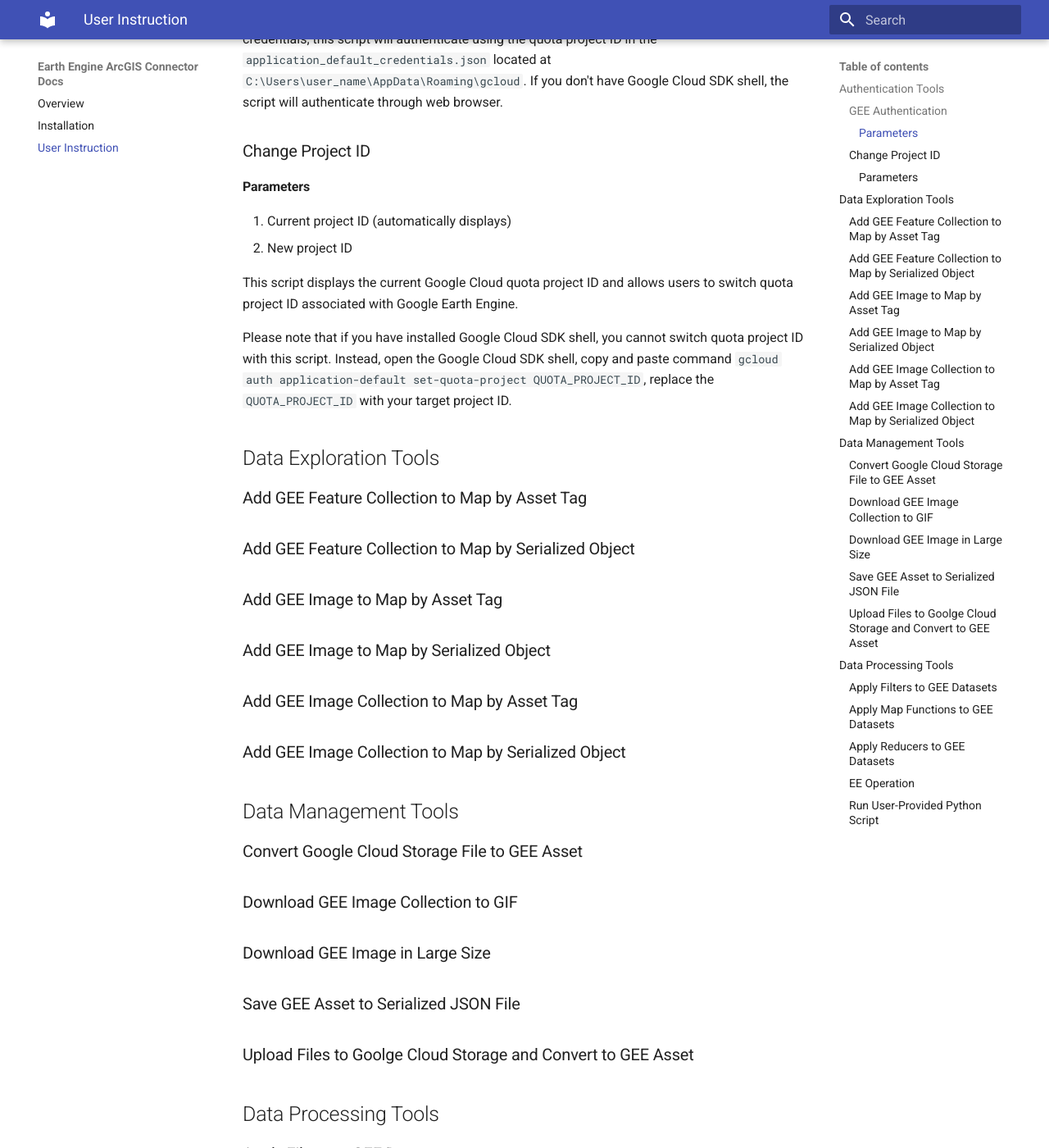
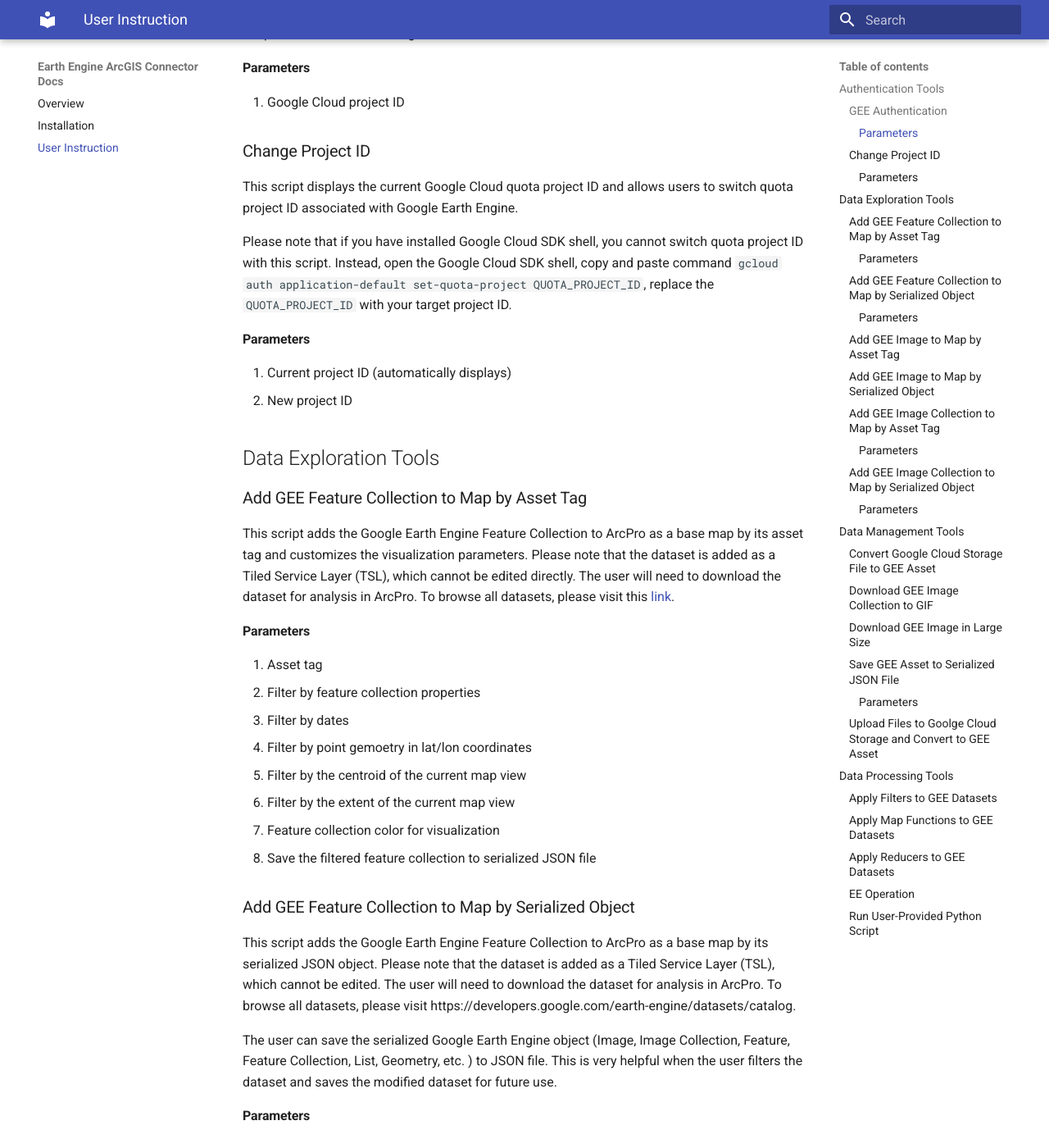
Before and after one commit to gee-community/arcgis-earthengine-toolbox, an MkDocs documentation site: the page built from docs/instruction.md, in a window 1280 px wide and 1400 px high, scrolled down 469 px. Shown: the whole window at 82% size. Built offline with MkDocs 1.6.1 and Material for MkDocs 9.7.7, drawn with Linux system fonts in a browser that asks for light colours; some of the changed text lies outside the part shown.

Commit message:
Complete authentication tools and data exploration tools

```diff
--- a/docs/instruction.md
+++ b/docs/instruction.md
@@ -15,25 +12,83 @@
 
 Please note that if you have installed Google Cloud SDK shell and set up the application default credentials, this script will authenticate using the quota project ID in the `application_default_credentials.json` located at `C:\Users\user_name\AppData\Roaming\gcloud`. If you don't have Google Cloud SDK shell, the script will authenticate through web browser.
 
+#### Parameters
+ 1. Google Cloud project ID
+
+
+
 ### Change Project ID
+
+This script displays the current Google Cloud quota project ID and allows users to switch quota project ID associated with Google Earth Engine.
+
+Please note that if you have installed Google Cloud SDK shell, you cannot switch quota project ID with this script. Instead, open the Google Cloud SDK shell, copy and paste command `gcloud auth application-default set-quota-project QUOTA_PROJECT_ID`, replace the `QUOTA_PROJECT_ID` with your target project ID.
 
 #### Parameters
  1. Current project ID (automatically displays)
  2. New project ID
 
-This script displays the current Google Cloud quota project ID and allows users to switch quota project ID associated with Google Earth Engine.
 
-Please note that if you have installed Google Cloud SDK shell, you cannot switch quota project ID with this script. Instead, open the Google Cloud SDK shell, copy and paste command `gcloud auth application-default set-quota-project QUOTA_PROJECT_ID`, replace the `QUOTA_PROJECT_ID` with your target project ID.
 
 
 ## Data Exploration Tools
 
 ### Add GEE Feature Collection to Map by Asset Tag
+
+This script adds the Google Earth Engine Feature Collection to ArcPro as a base map by its asset tag and customizes the visualization parameters. Please note that the dataset is added as a Tiled Service Layer (TSL), which cannot be edited directly. The user will need to download the dataset for analysis in ArcPro. To browse all datasets, please visit this [link](https://developers.google.com/earth-engine/datasets/catalog).
+
+#### Parameters
+ 1. Asset tag
+ 2. Filter by feature collection properties
+ 3. Filter by dates
+ 4. Filter by point gemoetry in lat/lon coordinates
+ 5. Filter by the centroid of the current map view
+ 6. Filter by the extent of the current map view
+ 7. Feature collection color for visualization
+ 8. Save the filtered feature collection to serialized JSON file
+
+
 ### Add GEE Feature Collection to Map by Serialized Object
+
+This script adds the Google Earth Engine Feature Collection to ArcPro as a base map by its serialized JSON object. Please note that the dataset is added as a Tiled Service Layer (TSL), which cannot be edited. The user will need to download the dataset for analysis in ArcPro. To browse all datasets, please visit https://developers.google.com/earth-engine/datasets/catalog.
+
+The user can save the serialized Google Earth Engine object (Image, Image Collection, Feature, Feature Collection, List, Geometry, etc. ) to JSON file. This is very helpful when the user filters the dataset and saves the modified dataset for future use.
+
+#### Parameters
+
+
+
+
 ### Add GEE Image to Map by Asset Tag
 ### Add GEE Image to Map by Serialized Object
 ### Add GEE Image Collection to Map by Asset Tag
+
+#### Parameters
+ 1. Asset tag
+ 2. Bands (up to 3)
+ 3. Minimum value for visualization
+ 4. Maximum value for visualization
+ 5. Gamma correction factors
+ 6. Color palette in CSS-style
+
+This script adds the Google Earth Engine Image to ArcPro as a base map by its asset tag and customizes the visualization parameters. Please note that the dataset is added as a Tiled Service Layer (TSL), which cannot be edited. The user will need to download the dataset for analysis in ArcPro. To browse all datasets, please visit this [link](https://developers.google.com/earth-engine/datasets/catalog).
+
+
 ### Add GEE Image Collection to Map by Serialized Object
+
+#### Parameters
+ 1. Serialized JSON file
+ 2. Bands (up to 3)
+ 3. Minimum value for visualization
+ 4. Maximum value for visualization
+ 5. Gamma correction factors
+ 6. Color palette in CSS-style
+
+This script adds the Google Earth Engine Image to ArcPro as a base map by its serialized JSON file and customizes the visualization parameters.
+
+The user can save the serialized Google Earth Engine object (Image, Image Collection, Feature, Feature Collection, List, Geometry, etc. ) to the JSON file. This is very helpful when the user filters the dataset and saves the modified dataset for future use.
+
+Please note that the dataset is added as a Tiled Service Layer (TSL), which cannot be edited. The user will need to download the dataset for analysis in ArcPro. To browse all datasets, please visit this [link](https://developers.google.com/earth-engine/datasets/catalog).
+
 
 ## Data Management Tools
 
@@ -41,6 +96,13 @@
 ### Download GEE Image Collection to GIF
 ### Download GEE Image in Large Size
 ### Save GEE Asset to Serialized JSON File
+#### Parameters
+ 1. Asset tag
+ 2. Asset type (Feature Collection, Image or Image Collection)
+ 3. Output JSON file name
+
+This script saves Google Earth Engine dataset object from asset tag to serialized JSON file.
+
 ### Upload Files to Goolge Cloud Storage and Convert to GEE Asset
 
 ## Data Processing Tools
```
Also changed, not shown: other parts of docs/instruction.md (+0 -3 lines), 13 other files.
